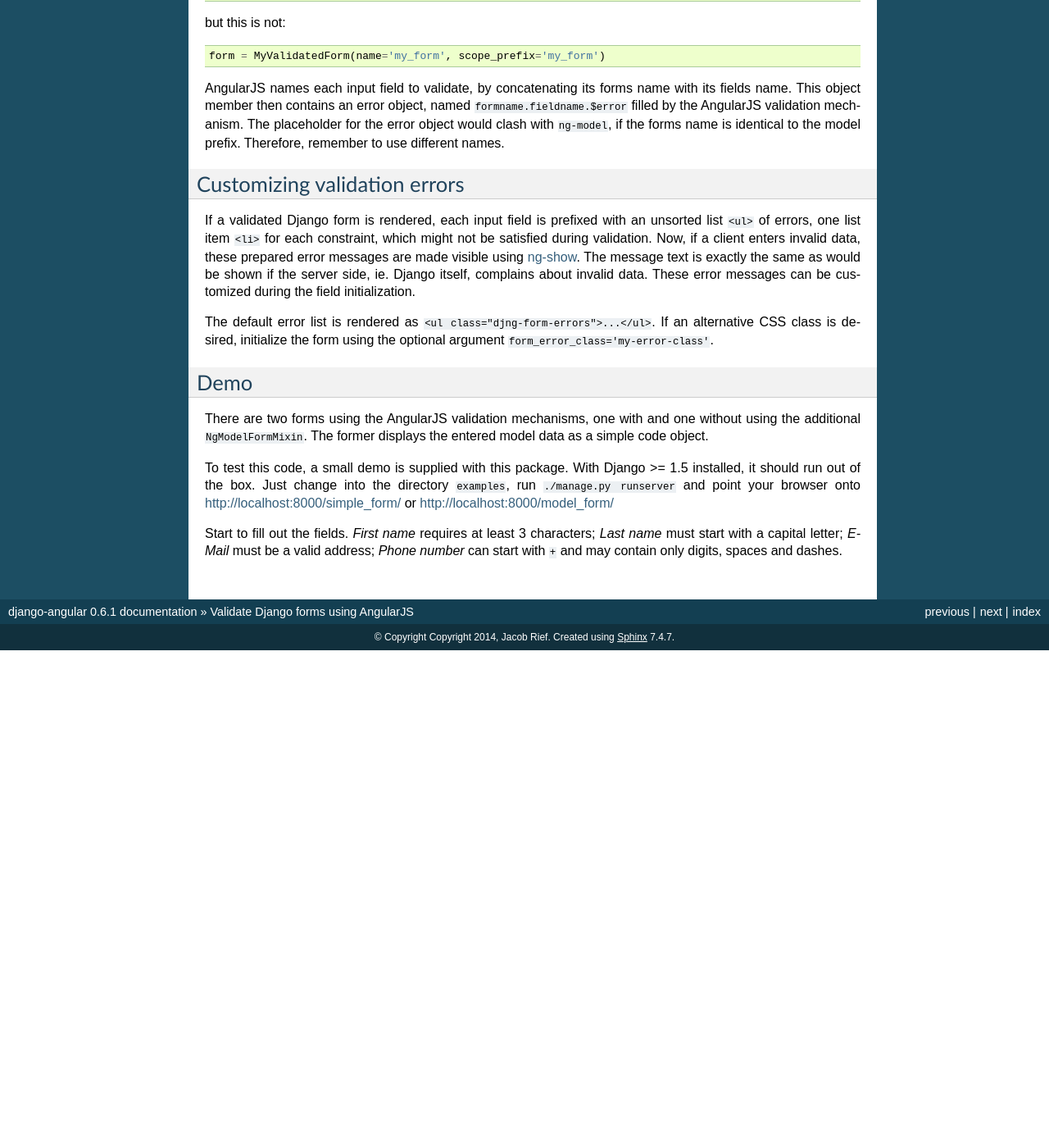
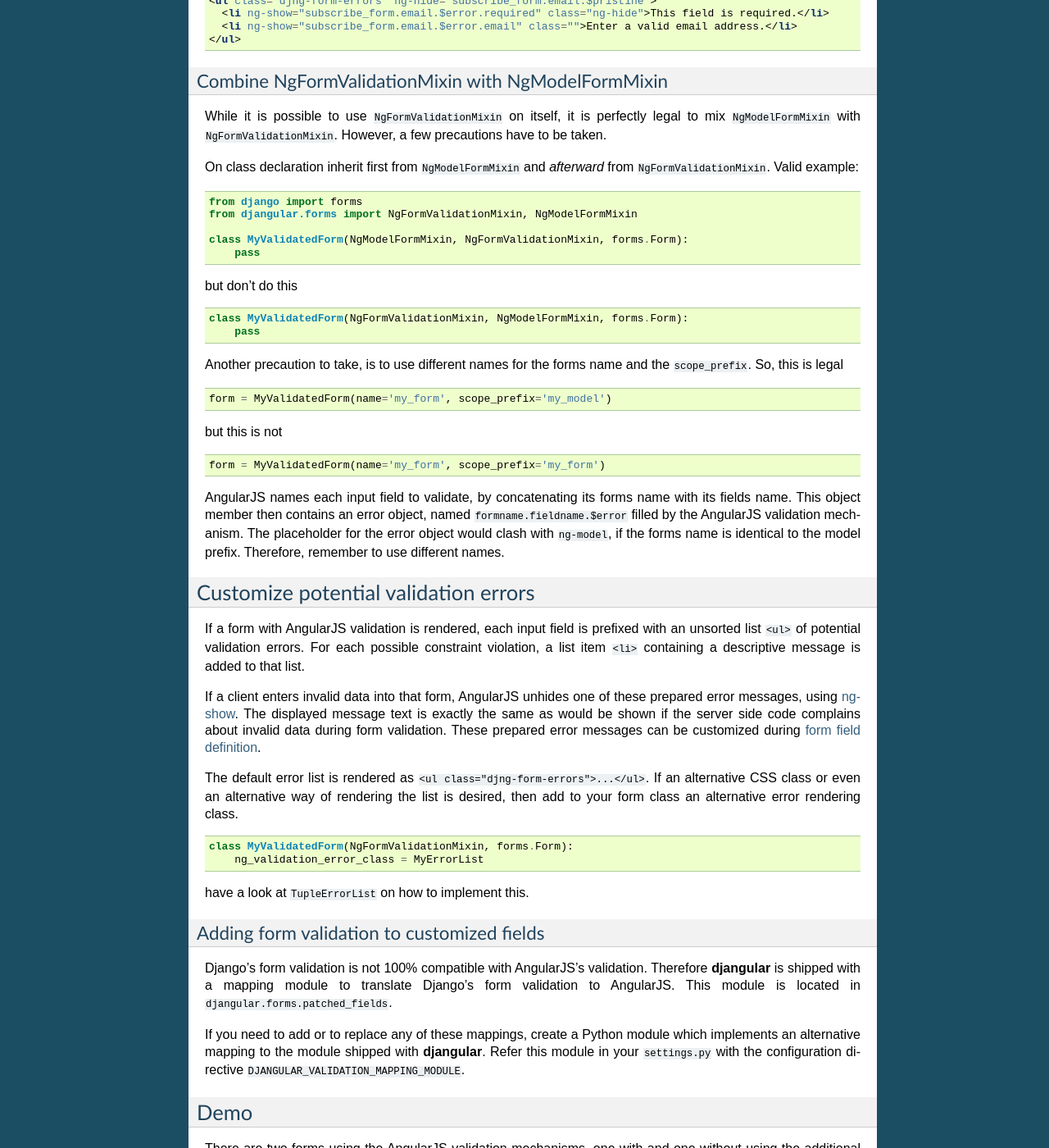
Before and after one commit to jrief/django-angular, a Sphinx documentation site: the page built from docs/angular-form-validation.rst, in a window 1280 px wide and 1400 px high, scrolled down 1441 px. Shown: the whole window at 82% size. Built offline with Sphinx 7.4.7, drawn with Linux system fonts in a browser that asks for light colours; before the commit the page ends 2234 px from its top, so only the background shows below that; some of the changed text lies outside the part shown.

Commit message:
Adopted docs for fixed issue #8

```diff
--- a/docs/angular-form-validation.rst
+++ b/docs/angular-form-validation.rst
@@ -14,10 +14,12 @@
 *This leads to code duplication and generally violates the DRY principle!*
 
 NgFormValidationMixin
----------------------
+=====================
 A workaround to this problem is to use Django's form declaration to automatically generate client
 side validation code, suitable for AngularJS. By adding a special mixin class to the form class,
-this can be achieved automatically and on the fly::
+this can be achieved automatically and on the fly
+
+.. code-block:: python
 
 	from django import forms
 	from djangular.forms import NgFormValidationMixin
@@ -29,20 +31,28 @@
 When initializing this form, give it a name, otherwise the form's name defaults to "form". This is
 required, since the AngularJS validation code expects a named form.
 
-In the view class, add the created form to the rendering context::
+.. note:: Do not use an empty ``label`` when declaring a form field, otherwise the class
+          ``NgFormValidationMixin`` won't be able to render AngularJS's validation error elements.
+          This also applies to ``auto_id``, which if False, will not include ``<label>`` tags while
+          rendering the form.
+
+In the view class, add the created form to the rendering context
+
+.. code-block:: python
 
 	def get_context_data(self, **kwargs):
 	    context = super(MyRenderingView, self).get_context_data(**kwargs)
 	    context.update(form=MyValidatedForm())
 	    return context
 
-Render this form in a template:
+Render this form in a template
+------------------------------
 
 .. code-block:: html
 
 	<form name="{{ form.name }}" novalidate>
-	    {{ form }}
-	    <input type="submit" value="Submit" />
+	  {{ form }}
+	  <input type="submit" value="Submit" />
 	</form>
 
 Remember to add the entry ``name="{{ form.name }}"`` to the ``form`` element. Use the directive
@@ -54,13 +64,41 @@
 .. note:: On Django-1.5, some field constraints, such as the attributes ``min_length`` and
 		``max_length``, are ignored when used with this Mixin. In Django-1.6 this has been fixed.
 
-Combining NgFormValidationMixin with NgModelFormMixin
------------------------------------------------------
+More granular output
+....................
+If the form fields shall be explicitly rendered, the potential field validation errors can be
+rendered in templates using a special field tag. Say, the form contains
+
+.. code-block:: python
+
+	from django import forms
+	from djangular.forms import NgFormValidationMixin
+
+	class MyValidatedForm(NgFormValidationMixin, forms.Form):
+	    email = forms.EmailField(label='Email')
+
+then access the potential validation errors in templates using
+``{{ form.email.ng_validation_tags }}``. This will render the following HTML, which only is
+visible if the user enters an invalid email address. Otherwise these entries are hidden by the
+AngularJS form validation engine.
+
+.. code-block:: html
+
+	<ul class="djng-form-errors" ng-hide="subscribe_form.email.$pristine">
+	  <li ng-show="subscribe_form.email.$error.required" class="ng-hide">This field is required.</li>
+	  <li ng-show="subscribe_form.email.$error.email" class="">Enter a valid email address.</li>
+	</ul>
+
+
+Combine NgFormValidationMixin with NgModelFormMixin
+---------------------------------------------------
 While it is possible to use ``NgFormValidationMixin`` on itself, it is perfectly legal to mix
 ``NgModelFormMixin`` with ``NgFormValidationMixin``. However, a few precautions have to be taken.
 
 On class declaration inherit first from ``NgModelFormMixin`` and *afterward* from
-``NgFormValidationMixin``. Valid example::
+``NgFormValidationMixin``. Valid example:
+
+.. code-block:: python
 
 	from django import forms
 	from djangular.forms import NgFormValidationMixin, NgModelFormMixin
@@ -68,17 +106,23 @@
 	class MyValidatedForm(NgModelFormMixin, NgFormValidationMixin, forms.Form):
 	    pass
 
-but don't do this::
+but don't do this
+
+.. code-block:: python
 
 	class MyValidatedForm(NgFormValidationMixin, NgModelFormMixin, forms.Form):
 	    pass
 
 Another precaution to take, is to use different names for the forms name and the ``scope_prefix``.
-So, this is legal::
+So, this is legal
+
+.. code-block:: python
 
 	form = MyValidatedForm(name='my_form', scope_prefix='my_model')
 
-but this is not::
+but this is not
+
+.. code-block:: python
 
 	form = MyValidatedForm(name='my_form', scope_prefix='my_form')
 
@@ -87,21 +131,43 @@
 AngularJS validation mechanism. The placeholder for the error object would clash with ``ng-model``,
 if the forms name is identical to the model prefix. Therefore, remember to use different names.
 
-Customizing validation errors
------------------------------
-If a validated Django form is rendered, each input field is prefixed with an unsorted list ``<ul>``
-of errors, one list item ``<li>`` for each constraint, which might not be satisfied during
-validation. Now, if a client enters invalid data, these prepared error messages are made visible
-using ng-show_. The message text is exactly the same as would be shown if the server side, ie.
-Django itself, complains about invalid data. These error messages can be customized during the field
-initialization.
+
+Customize potential validation errors
+=====================================
+If a form with AngularJS validation is rendered, each input field is prefixed with an unsorted list
+``<ul>`` of potential validation errors. For each possible constraint violation, a list item
+``<li>`` containing a descriptive message is added to that list.
+
+If a client enters invalid data into that form, AngularJS unhides one of these prepared error
+messages, using ng-show_. The displayed message text is exactly the same as would be shown if
+the server side code complains about invalid data during form validation. These prepared error
+messages can be customized during `form field definition`_.
 
 The default error list is rendered as ``<ul class="djng-form-errors">...</ul>``. If an alternative
-CSS class is desired, initialize the form using the optional argument
-``form_error_class='my-error-class'``.
+CSS class or even an alternative way of rendering the list is desired, then add to your form class
+an alternative error rendering class.
+
+.. code-block:: python
+
+	class MyValidatedForm(NgFormValidationMixin, forms.Form):
+	    ng_validation_error_class = MyErrorList
+
+have a look at ``TupleErrorList`` on how to implement this.
+
+
+Adding form validation to customized fields
+-------------------------------------------
+Django's form validation is not 100% compatible with AngularJS's validation. Therefore **djangular**
+is shipped with a mapping module to translate Django's form validation to AngularJS. This module
+is located in ``djangular.forms.patched_fields``.
+
+If you need to add or to replace any of these mappings, create a Python module which implements an
+alternative mapping to the module shipped with **djangular**. Refer this module in your
+``settings.py`` with the configuration directive ``DJANGULAR_VALIDATION_MAPPING_MODULE``.
+
 
 Demo
-----
+====
 There are two forms using the AngularJS validation mechanisms, one with and one without using the
 additional ``NgModelFormMixin``. The former displays the entered model data as a simple code object.
 
@@ -114,4 +180,5 @@
 may contain only digits, spaces and dashes.
 
 .. _forms.Form: https://docs.djangoproject.com/en/dev/topics/forms/#form-objects
+.. _form field definition: https://docs.djangoproject.com/en/dev/ref/forms/fields/#error-messages
 .. _ng-show: http://docs.angularjs.org/api/ng.directive:ngShow
```
